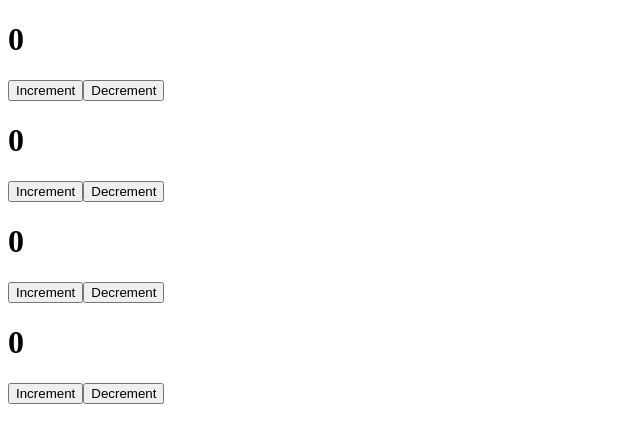
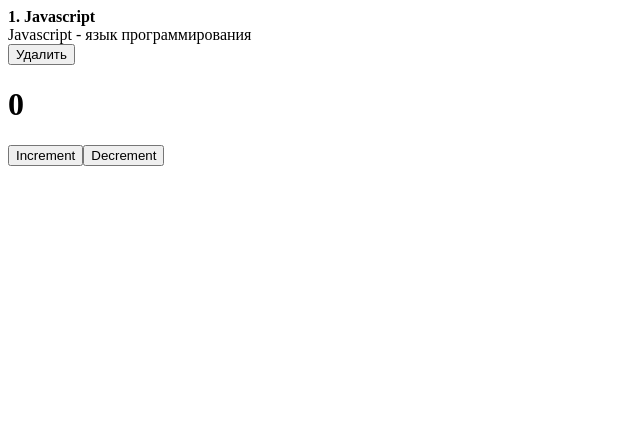
Before and after one commit to evgenyk-nn/react-fund-course, a React (Create React App) app: page / in a window 1280 px wide. Shown: the top 442 px of the page, without its empty margins (0-640 px from the left). Built offline with nearby package versions, Linux system fonts and the light colour scheme.

Commit message:
add styles App.js

```diff
--- a/src/App.js
+++ b/src/App.js
@@ -1,4 +1,5 @@
 import React, {useState} from 'react';
+// import ClassCounter from './components/ClassesCounter';
 import Counter from './components/Counter';
 
 function App() {
@@ -14,9 +15,20 @@ function App() {
 
     return (
       <div className="App">
-        <Counter/>
-        <Counter/>
-        <Counter/>
+        <div className='post'>
+          <div className='post_content'>
+            <strong>1. Javascript</strong>
+            <div>
+              Javascript - язык программирования
+            </div>
+          </div>
+          <div className='post_btns'>
+            <button>Удалить</button>
+
+          </div>
+
+
+        </div>
         <Counter/>
 
       </div>
--- /dev/null
+++ b/src/components/ClassesCounter.jsx
@@ -0,0 +1,34 @@
+// import React from 'react';
+
+// class classCounter extends React.Component {
+
+//     constructor(props) {
+//         super(props);
+//         this.state = {
+//             count: 0
+//         }
+//         this.increment = this.increment.bind(this);
+//         this.decrement = this.increment.bind(this);
+//     }
+
+//     increment() {
+//         this.setState({count: this.state.count + 1})
+//     }
+
+//     decrement() {
+//         this.setState({count: this.state.count - 1})
+//     }
+
+
+//     render() {
+//         return (
+//             <div>
+//             <h1>{this.state.count}</h1>
+//             <button onClick={this.increment}>Increment</button>
+//             <button onClick={this.decrement}>Decrement</button>
+//         </div>
+//         )
+//     }
+// }
+
+// export default ClassCounter;
```
Also changed, not shown: src/styles/App.css (added).
